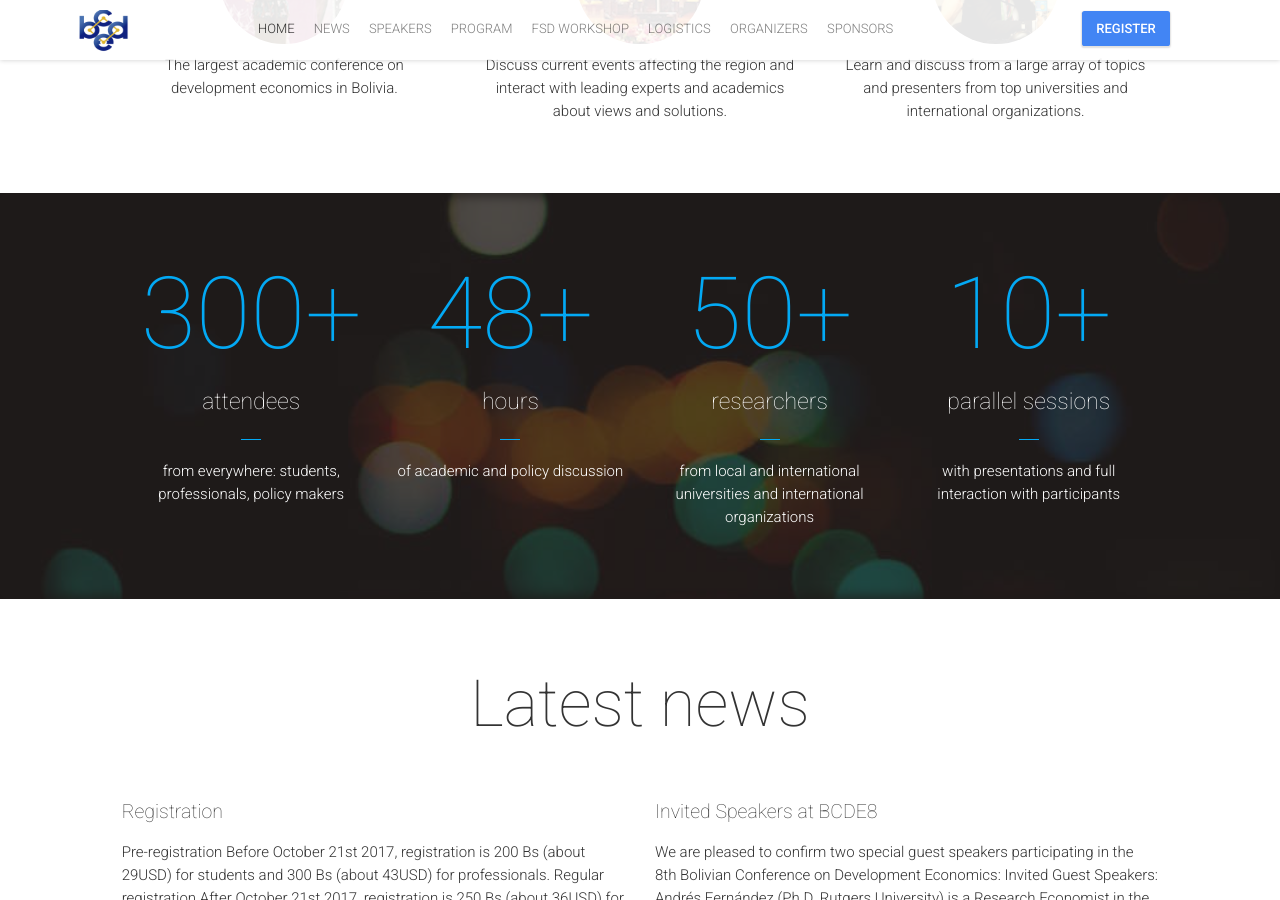
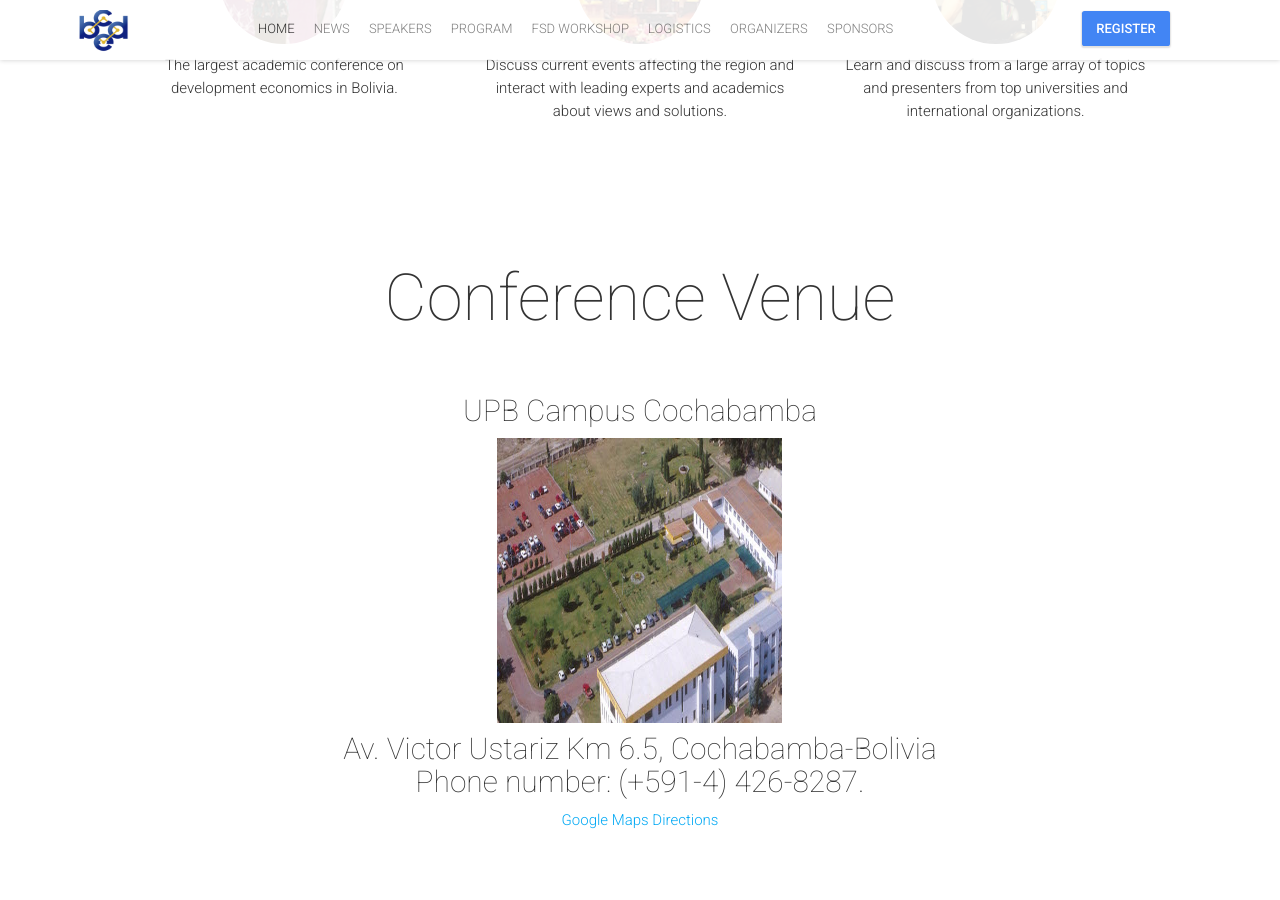
Before and after one commit to sebolbcde/bcde8, a Jekyll site: the page built from index.html, in a window 1280 px wide and 900 px high, scrolled down 1228 px. Built offline with Jekyll 4.4.1, drawn with Linux system fonts in a browser that asks for light colours; nearby versions of some CDN libraries; comment, search, counter and statistics services are not loaded.

Commit message:
added conference venue

```diff
--- a/_config.yml
+++ b/_config.yml
@@ -66,7 +66,7 @@
  - {link: "/blog/registration", text: "Register"}
 
 # Hero Block
-heroImage: "hero_cover_14.jpg"
+heroImage: "hero_cover_15.jpg"
 # heroTitle: "8th Bolivian Conference of Development Economics Universidad Privada Boliviana  <typeout>"
 # eventDate: "Cochabamba-Bolivia | October 26 - 27 | 2017"
 # typeoutTextValues: '"", "Cochabamba-Bolivia", ""'
@@ -116,14 +116,9 @@
 mapMobileCenterCoordinates: "-17.396416, -66.218217"
 
 # Venue Block
-venueBlockTitle: "Venue"
-venueBigImage: "venue_upb_3.jpg"
-venueSmallImage1: "venue_upb_1.jpg"
-venueSmallImage2: "venue_upb_2.jpg"
-venueSmallImage3: "venue_upb_0.jpg"
-venueSmallImage4: "venue_upb_3.jpg"
-venueTitle: "UPB Campus Cochabamba"
-venueFeatures: ["Modern campus", "Conference rooms equiped with HD projectors", "Located 20 min away from hotels"]
+venueBlockTitle: "Conference Venue"
+venueFeatures:
+ - {title: "UPB Campus Cochabamba", image: "venue_1.jpg", text: "Av. Victor Ustariz Km 6.5, Cochabamba-Bolivia <br> Phone number: (+591-4) 426-8287."}
 
 # Tweets Feed Block
 tweetsFeedImage: "twitter-feed.jpg"
--- a/_includes/venue.html
+++ b/_includes/venue.html
@@ -4,30 +4,23 @@
       <div class="col-lg-10 col-lg-offset-1">
           <h3>{{ site.venueBlockTitle }}</h3>
           <div class="row venue-row">
-                <div class="col-md-8 col-sm-8 venue-col">
-                    <div class="venue-elem-wrapper">
-                        <div class="venue-elem image-section venue-big-elem venue-img animated hiding" data-animation="fadeIn" data-delay="0" style="background-image: url({{ site.baseurl }}/img/venue/{{ site.venueBigImage }})"></div>
+              {% assign animationDelay = 0 %}
+              {% for about in site.venueFeatures %}
+              {% assign colWidth = 12 | divided_by: forloop.length %}
+              <div class="col-md-12 col-sm-8 venue-col">
+                  <div class="animated hiding" data-animation="fadeInDown" data-delay="{{ animationDelay }}">
+                      <h5>{{ about.title }}</h5>
+                      <img src="{{ site.baseurl }}/img/venue/{{ about.image }}" height="285" width="285" alt="{{ about.title }}">
+                      <h5>{{ about.text }}</h5>
+                      <p>
+                        <a href="https://goo.gl/maps/pBz9S43tHfE2">Google Maps Directions</a>
+                      </p>
                   </div>
               </div>
-                <div class="col-md-4 col-sm-4 venue-col venue-small-col">
-                    <div class="venue-elem-wrapper col-md-12 col-sm-12 col-xs-6">
-                        <div class="venue-elem image-section venue-small-elem venue-img animated hiding" data-animation="fadeIn" data-delay="150" style="background-image: url({{ site.baseurl }}/img/venue/{{ site.venueSmallImage1 }})"></div>
-                    </div>
-                    <div class="venue-elem-wrapper col-md-12 col-sm-12 col-xs-6">
-                        <div class="venue-elem venue-small-elem venue-text animated hiding" data-animation="fadeIn" data-delay="0">
-                            <h5>{{ site.venueTitle }}</h5>
-                            {% for feature in site.venueFeatures %}
-                            <p>{{ feature }}</p>
+              {% assign animationDelay = animationDelay | plus:500 %}
+              {% assign check = forloop.index | modulo:2 %}
+              {% if check == 0 %} <div class="clearfix visible-xs"></div> {% endif %}
               {% endfor %}
-                        </div>
-                    </div>
-                    <div class="venue-elem-wrapper col-md-12 col-sm-12 col-xs-6">
-                        <div class="venue-elem image-section venue-small-elem venue-img animated hiding" data-animation="fadeIn" data-delay="0" style="background-image: url({{ site.baseurl }}/img/venue/{{ site.venueSmallImage2 }})"></div>
-                    </div>
-                    <div class="venue-elem-wrapper col-xs-6 visible-xs">
-                        <div class="venue-elem image-section venue-small-elem venue-img animated hiding" data-animation="fadeIn" data-delay="0" style="background-image: url({{ site.baseurl }}/img/venue/{{ site.venueSmallImage3 }})"></div>
-                    </div>
-                </div>
           </div>
       </div>
     </div>
--- a/index.html
+++ b/index.html
@@ -6,6 +6,8 @@
  {% include hero.html %}
 
  {% include about.html %}
+
+ {% include venue.html %}
 
  {% include statistic.html %}
 
```
Also changed, not shown: img/sections-background/hero_cover_15.jpg (added), img/venue/venue_1.jpg. Lines whose indentation alone changed are shown as unchanged.
